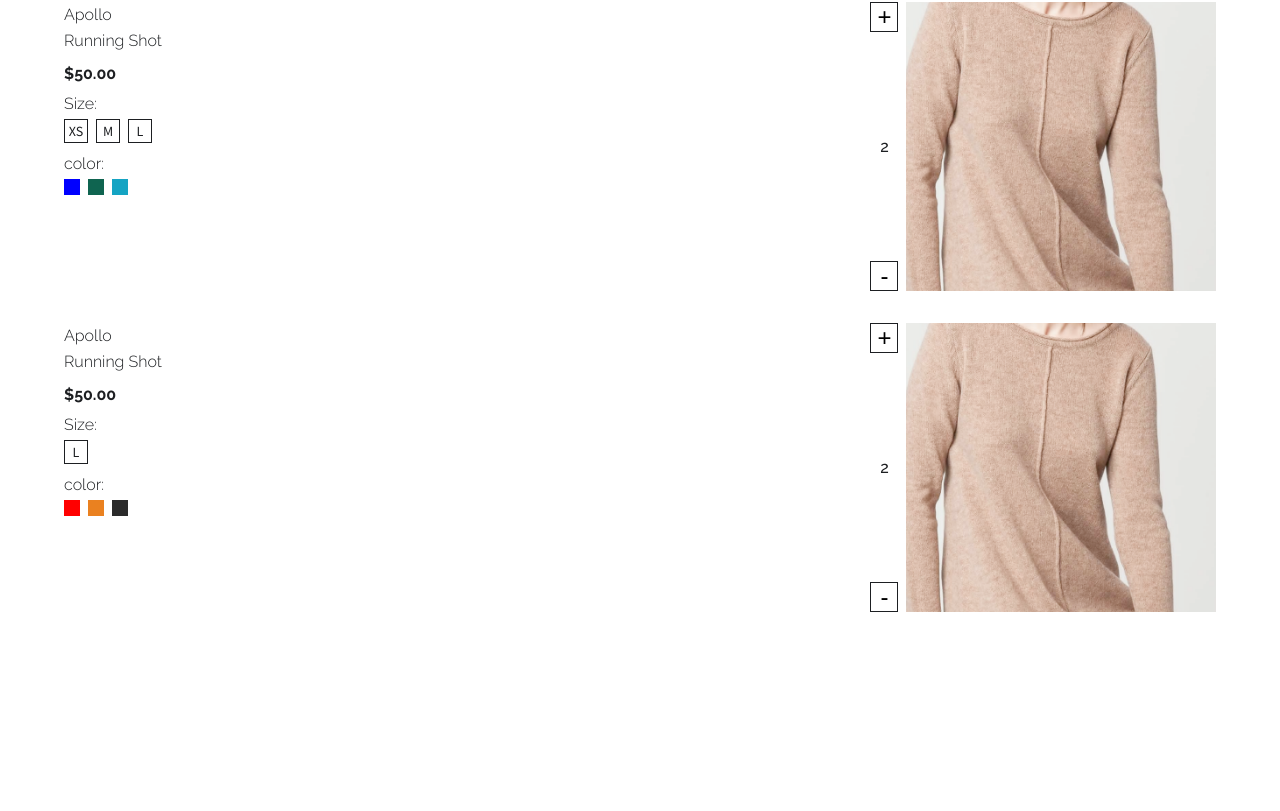
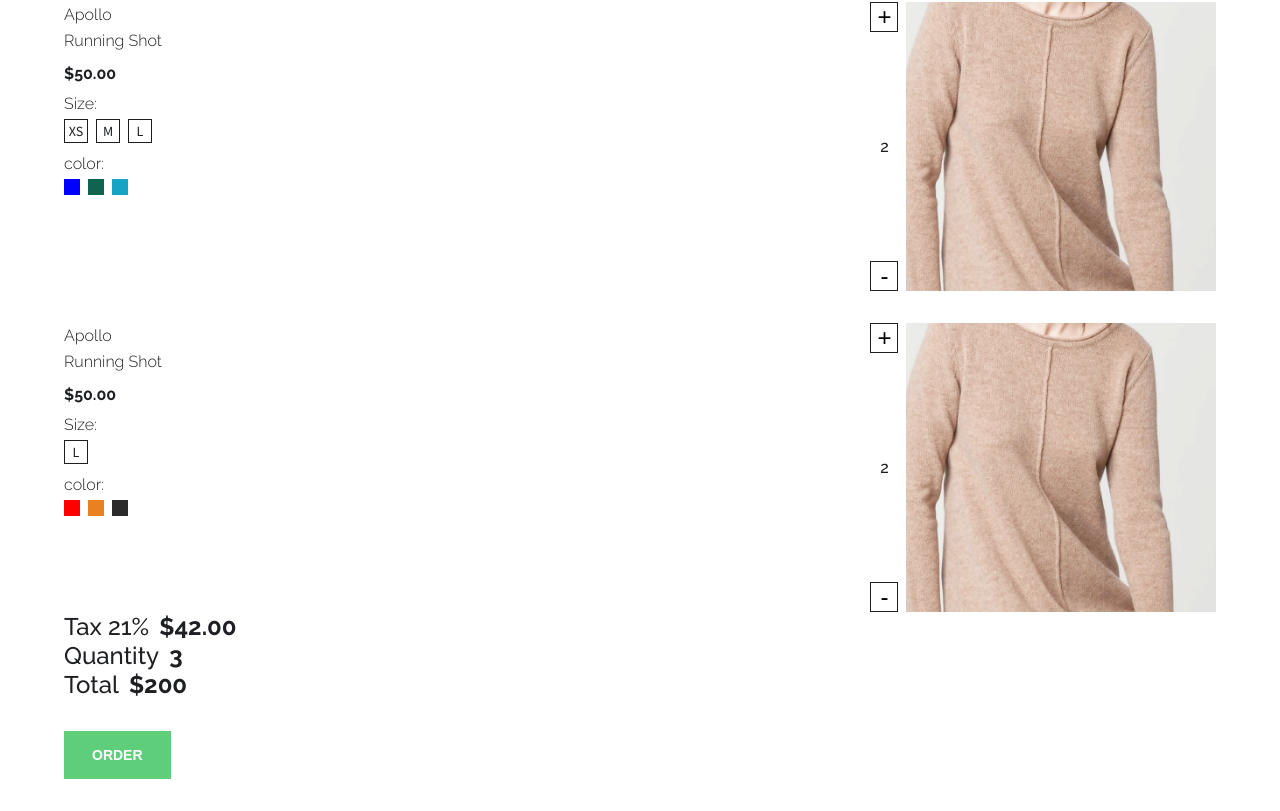
Before and after one commit to vickymarz/clothing-shop, a React (Create React App) app: page /cart in a window 1280 px wide. Shown: the part 1437-2248 px from the top of the page. Before the commit the page ends 2049 px from the top, so only its background shows below. Built offline with nearby package versions, Linux system fonts and the light colour scheme; the HTML template or start-up script is replaced by a standard one.

Commit message:
Fix linter errores

```diff
--- a/src/Pages/CartPage.js
+++ b/src/Pages/CartPage.js
@@ -5,6 +5,8 @@ import Input from '../app/components/Input';
 import ProductDescriptions from '../app/components/ProductDescriptions';
 import ProductImage from '../app/components/ProductImage';
 import styles from '../css/cartStore.module.css';
+import style from '../css/cartPage.module.css';
+import Button from '../app/components/Button';
 
 const CartPage = ({ cloth }) => {
   const productSize = cloth.map(({
@@ -47,6 +49,25 @@ const CartPage = ({ cloth }) => {
   return (
     <div className="main">
       { productSize }
+      <div className={style.audit}>
+        <p>
+          Tax 21%
+          <span>$42.00</span>
+        </p>
+        <p>
+          Quantity
+          <span>3</span>
+        </p>
+        <p>
+          Total
+          <span>$200</span>
+        </p>
+        <div className={styles.buttonWrapper}>
+          <Button className={`${styles.checkout} ${styles.button}`}>
+            ORDER
+          </Button>
+        </div>
+      </div>
     </div>
   );
 };
--- /dev/null
+++ b/src/css/cartPage.module.css
@@ -0,0 +1,11 @@
+.audit span {
+  font-weight: 700;
+  font-size: 24px;
+  line-height: 24px;
+  padding: 0 10px;
+}
+
+.audit p {
+  font-weight: 500;
+  font-size: 24px;
+}
```
